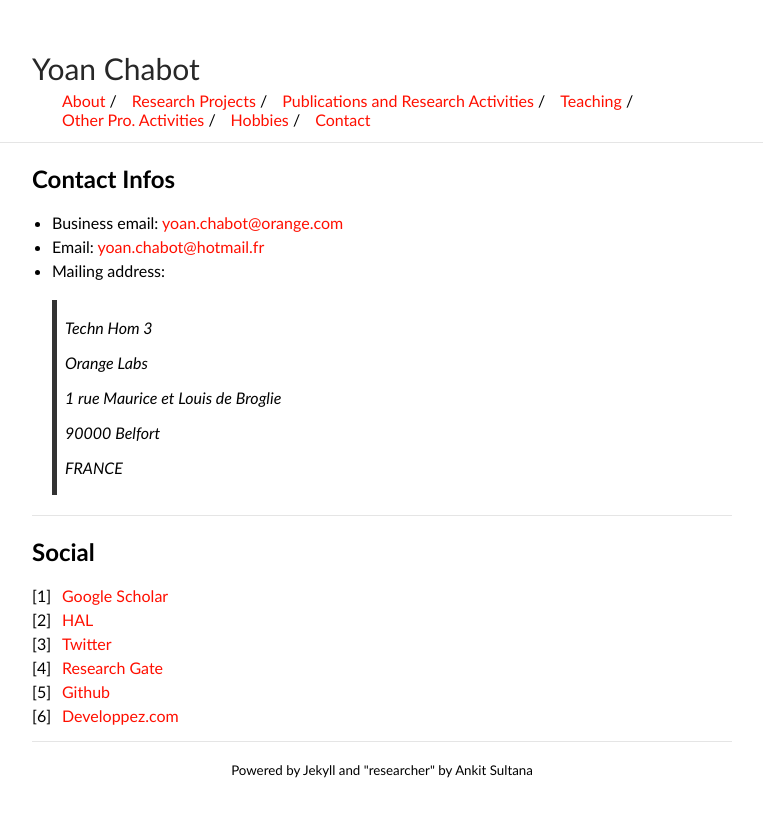
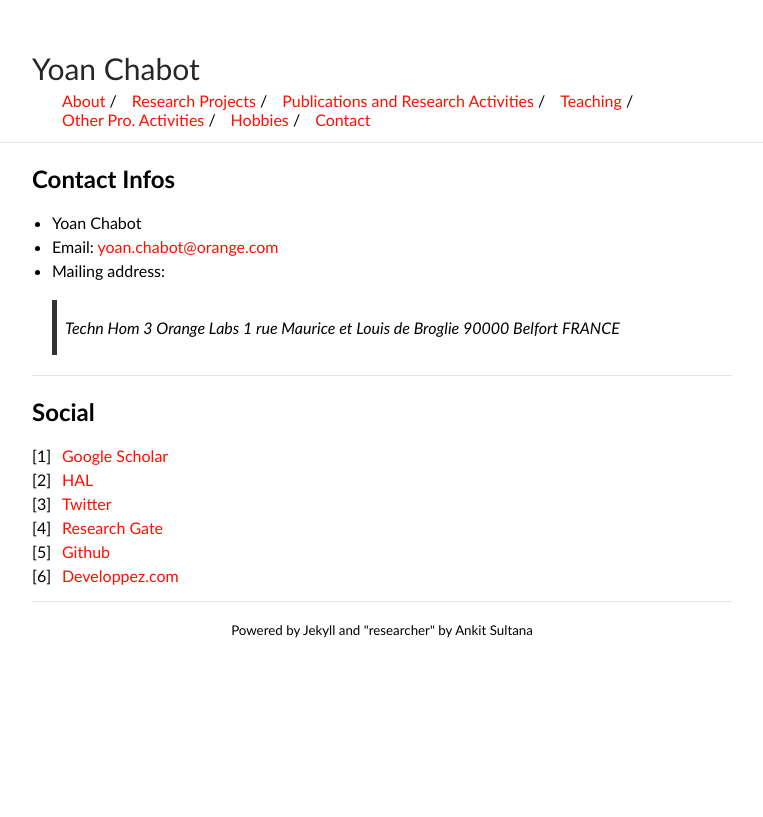
Before and after one commit to yoanchabot/yoanchabot.github.io, a Jekyll site: the page built from contact.md, in a window 1280 px wide. Shown: the top 817 px of the page, without its empty margins (258-1021 px from the left). Built offline with Jekyll 4.4.1, drawn with Linux system fonts in a browser that asks for light colours.

Commit message:
Update contact.md

```diff
--- a/contact.md
+++ b/contact.md
@@ -6,17 +6,13 @@ title: Contact
 
 ## Contact Infos
 
-* Business email: [yoan.chabot@orange.com](mailto:yoan.chabot@orange.com)
-* Email: [yoan.chabot@hotmail.fr](mailto:yoan.chabot@hotmail.fr)
+* Yoan Chabot
+* Email: [yoan.chabot@orange.com](mailto:yoan.chabot@orange.com)
 * Mailing address:
 > Techn Hom 3
->
 > Orange Labs
->
 > 1 rue Maurice et Louis de Broglie
->
 > 90000 Belfort
->
 > FRANCE
 
 ---
```
